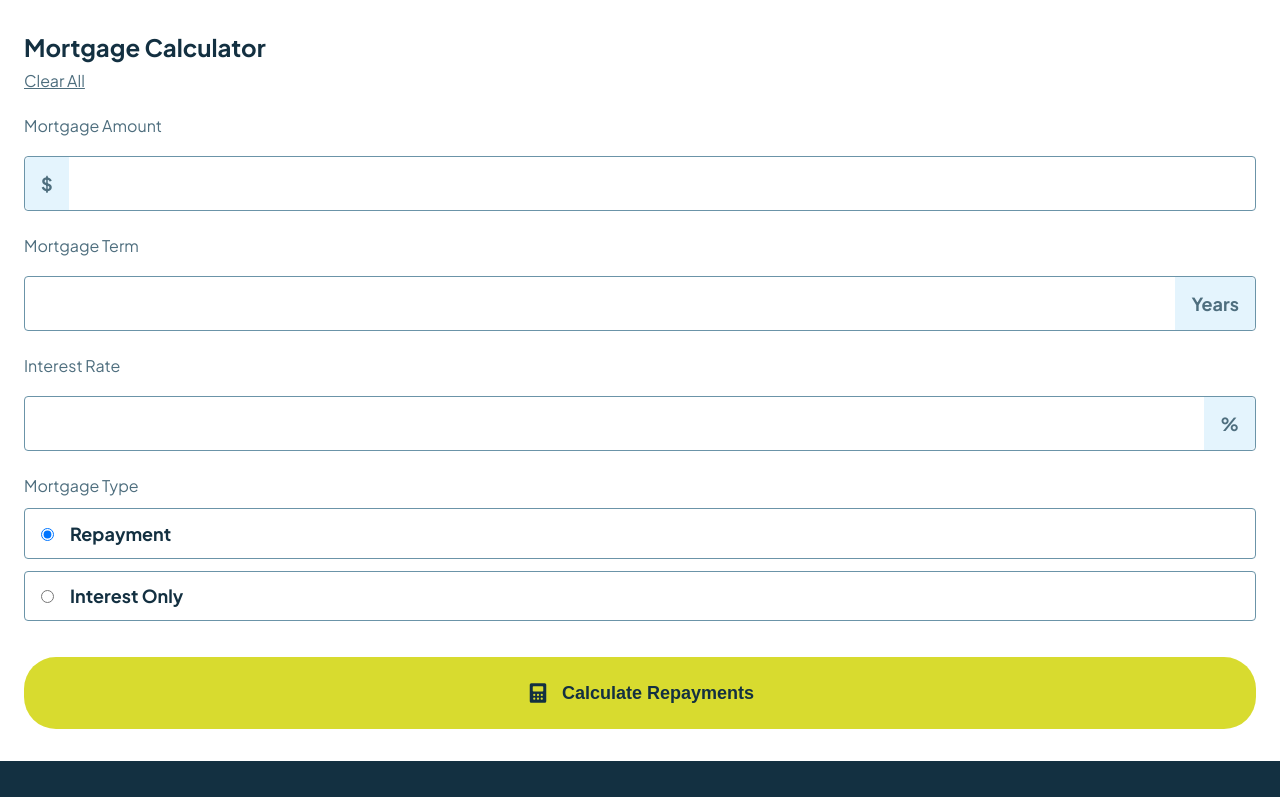
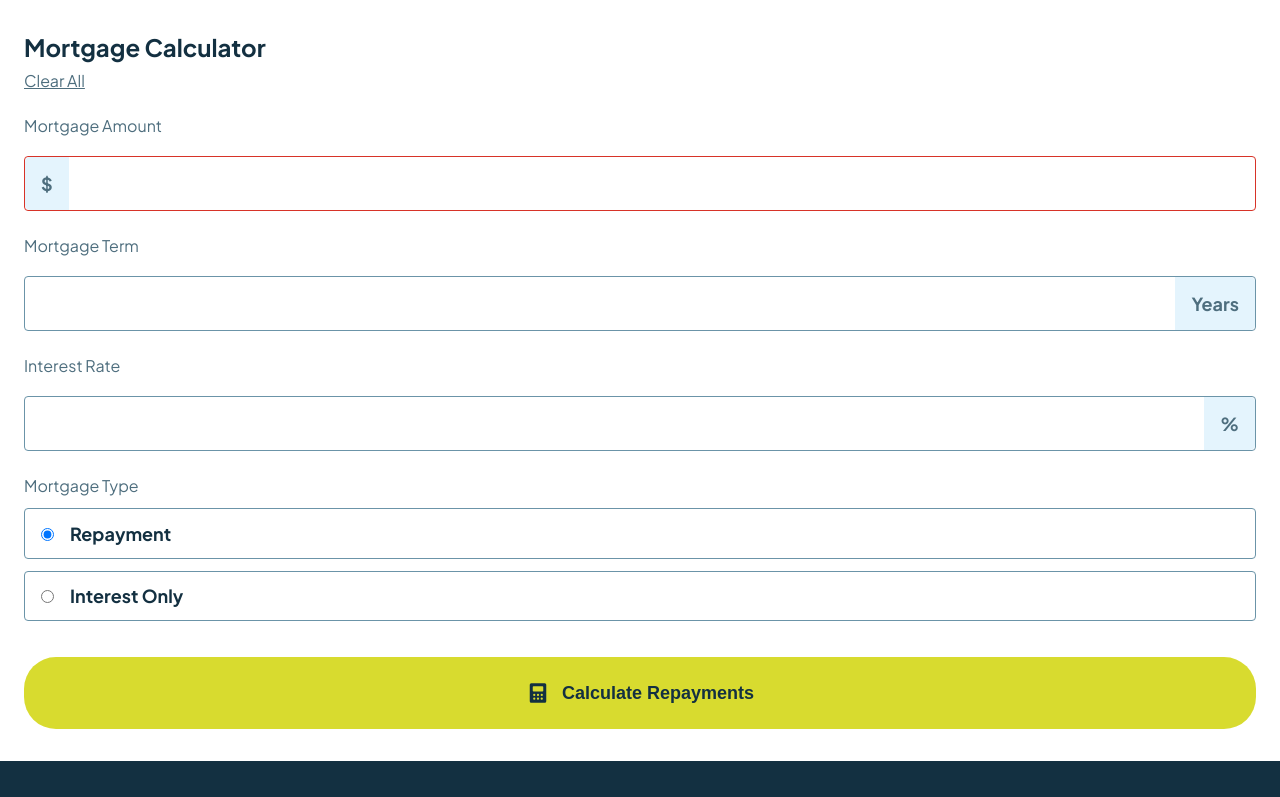
Before and after one commit to DrakeHermit/mortgage-repayment-calculator, a React (Vite) app: page / in a window 1280 px wide. Shown: the top 797 px of the page. Built offline with nearby package versions, Linux system fonts and the light colour scheme.

Commit message:
feat: added a hover effect on the button and styling for the error state

```diff
--- a/src/components/Form/Form.scss
+++ b/src/components/Form/Form.scss
@@ -20,6 +20,10 @@
     font-weight: bold;
     padding-left: 3rem;
     width: 100%;
+  }
+
+  .form__field.error {
+    border: 1px solid v.$red;
   }
 
   .form__radio {
@@ -60,6 +64,11 @@
     width: 1.5rem;
     height: 1.5rem;
   }
+
+  &:hover {
+    background-color: rgba(v.$lime,  0.5);
+    transition: all 0.3s ease-in-out;
+  }
 }
 
 .label__group {
--- a/src/components/Form/Form.tsx
+++ b/src/components/Form/Form.tsx
@@ -11,7 +11,7 @@ export const Form = () => {
         <label htmlFor="mortgage-amount" className='form__label'>Mortgage Amount</label>
         <div className="label__group">
           <InputLabel label={ '$' } position='left' />
-          <input type="number" name="mortgageAmount" value={formData.mortgageAmount} onChange={(e) => handleInputChange(e)} id="mortgage-amount" className='form__field' />
+          <input type="number" name="mortgageAmount" value={formData.mortgageAmount} onChange={(e) => handleInputChange(e)} id="mortgage-amount" className='form__field error' />
         </div>
       </div>
       <div className="form__group">
```
